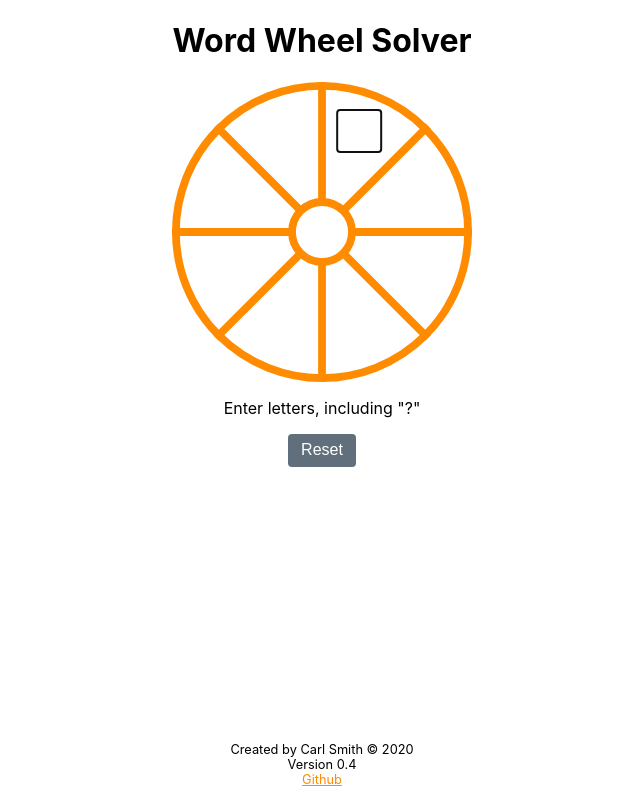
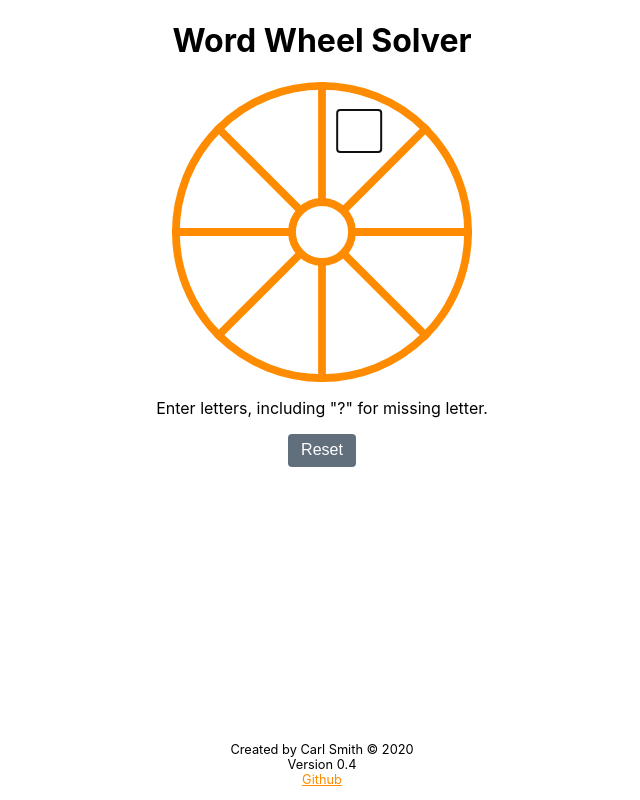
Before and after one commit to CarlosNZ/Word-Wheel-Solver, a React (Create React App) app: page / in a window 1280 px wide. Shown: the whole page, without its empty margins (318-958 px from the left). Built offline with nearby package versions, Linux system fonts and the light colour scheme.

Commit message:
Clarified instructions.

```diff
--- a/src/App.js
+++ b/src/App.js
@@ -109,7 +109,7 @@ class Wheel extends Component {
           </form>
         </div>
         <p className={this.state.solution !== "" ? "results" : ""}>
-          {this.state.solution !== "" ? this.state.solution : 'Enter letters, including "?"'}
+          {this.state.solution !== "" ? this.state.solution : 'Enter letters, including "?" for missing letter.'}
         </p>
         <button onClick={this.handleClick.bind(this)}>Reset</button>
         <Modal
```
